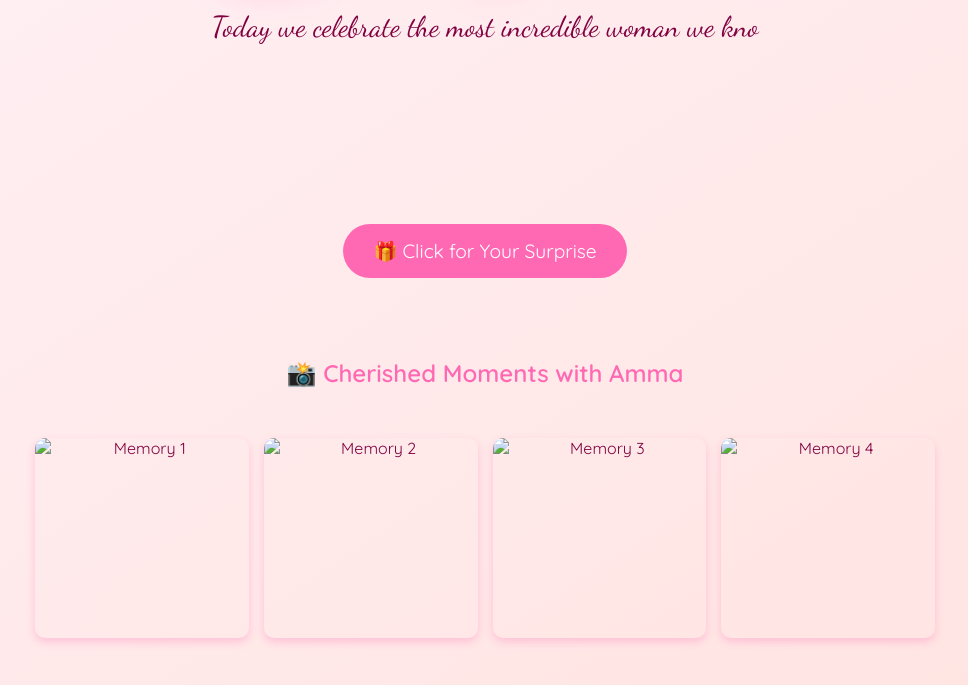
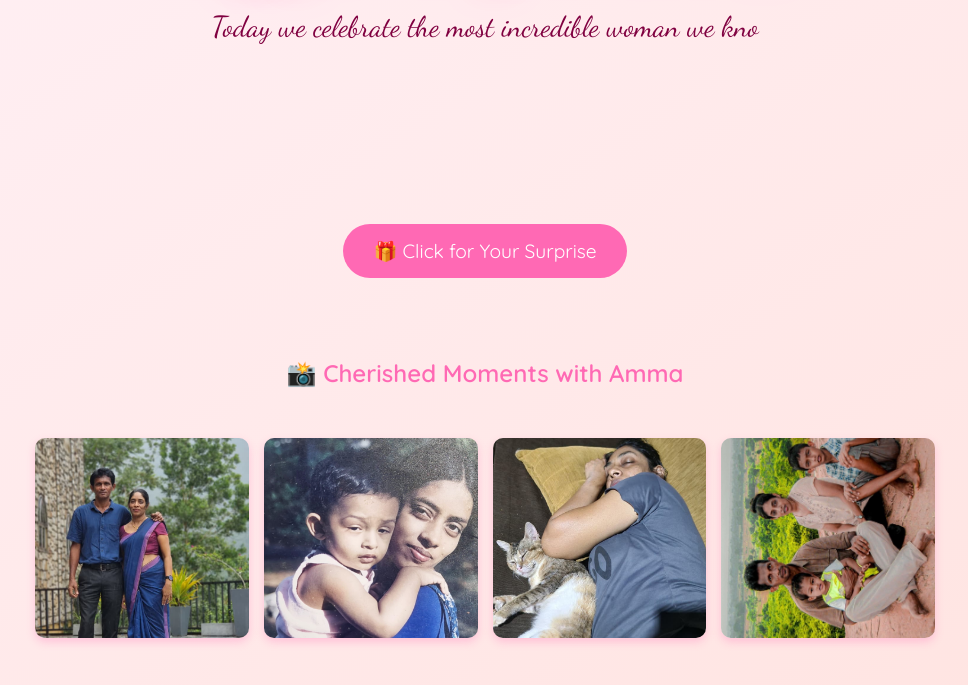
Before and after one commit to tapzy-support/BirthdaySurprise-Niroshini, a plain HTML site: page index.html in a window 1280 px wide. Shown: the part 167-852 px from the top of the page, without its empty margins (155-1123 px from the left). Drawn offline with nearby package versions, Linux system fonts and the light colour scheme.

Commit message:
Update index.html

```diff
--- a/index.html
+++ b/index.html
@@ -233,10 +233,10 @@
   </h2>
 
   <div class="gallery">
-    <img src="Niroshini1.jpg" alt="Memory 1">
-    <img src="Niroshini2.jpg" alt="Memory 2">
-    <img src="Niroshini3.jpg" alt="Memory 3">
-    <img src="Niroshini4.jpg" alt="Memory 4">
+    <img src="Niroshini1.jpeg" alt="Memory 1">
+    <img src="Niroshini2.jpeg" alt="Memory 2">
+    <img src="Niroshini3.jpeg" alt="Memory 3">
+    <img src="Niroshini4.jpeg" alt="Memory 4">
   </div>
 
   <script src="https://cdn.jsdelivr.net/npm/canvas-confetti@1.6.0/dist/confetti.browser.min.js"></script>
```
